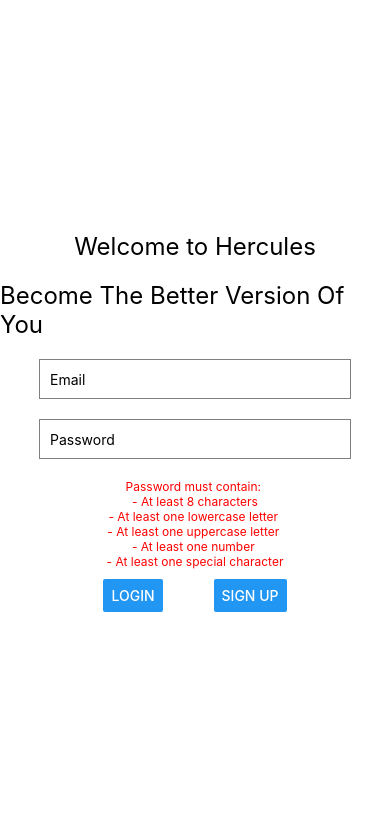
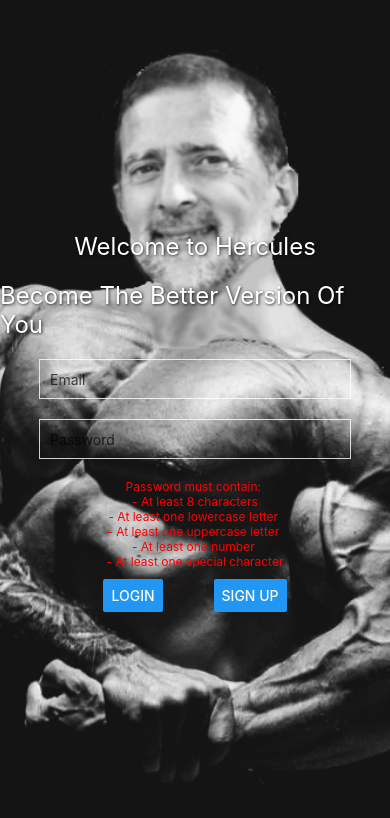
Before and after one commit to sc830/Hercules, a React Native app in the folder Hercules/: screen /Login in a window 390 px wide. Shown: the top 818 px of the page. Built offline with nearby package versions, Linux system fonts and the light colour scheme.

Commit message:
mostly done need fix for input fields

```diff
--- a/Hercules/Views/Login.js
+++ b/Hercules/Views/Login.js
@@ -1,5 +1,5 @@
 import React, { useState, useEffect } from 'react';
-import { View, Text, TextInput, Button, StyleSheet } from 'react-native';
+import { View, Text, TextInput, Button, StyleSheet, ImageBackground } from 'react-native';
 import { login, signUp } from '../firebaseFunctions';
 
 const Login = ({ navigation }) => {
@@ -55,21 +55,29 @@ const Login = ({ navigation }) => {
   }, [error]);
 
   return (
+    <ImageBackground
+      source={require('../backgrounds/buff.png')} // Set the path to your background image
+      style={styles.background} // Apply styles for the background
+    >
       <View style={styles.container}>
         <Text style={styles.text}>Welcome to Hercules</Text>
         <Text style={styles.text}>Become The Better Version Of You</Text>
         <TextInput
           style={styles.input}
           placeholder="Email"
+          placeholderTextColor="rgba(0, 0, 0, 0.7)" // Placeholder text color
           value={email}
           onChangeText={setEmail}
+          color="black" // Text color inside the TextInput
         />
         <TextInput
           style={styles.input}
           placeholder="Password"
+          placeholderTextColor="rgba(0, 0, 0, 0.7)" // Placeholder text color
           secureTextEntry
           value={password}
           onChangeText={setPassword}
+          color="black" // Text color inside the TextInput
         />
         <Text id="passerror" style={styles.passwordRequirementText}>
           {passwordRequirements}
@@ -79,27 +87,39 @@ const Login = ({ navigation }) => {
           <Button title="Sign Up" onPress={handleSignUp} />
         </View>
       </View>
+    </ImageBackground>
   );
 };
 
 const styles = StyleSheet.create({
+  background: {
+    flex: 1,
+    resizeMode: 'cover',
+    width: '100%',
+    height: '100%',
+  },
   container: {
     flex: 1,
     justifyContent: 'center',
     alignItems: 'center',
-    backgroundColor: '#ffffff',
+    backgroundColor: 'transparent',
   },
   text: {
     fontSize: 24,
     marginBottom: 20,
+    color: 'white', // Text color for better visibility against the background
+    textShadowColor: 'rgba(0, 0, 0, 0.75)', // Text shadow for better visibility
+    textShadowOffset: { width: 1, height: 1 },
+    textShadowRadius: 3,
   },
   input: {
     width: '80%',
     height: 40,
-    borderColor: 'gray',
+    borderColor: 'rgba(255, 255, 255, 0.8)',
     borderWidth: 1,
     marginBottom: 20,
     padding: 10,
+    color: 'black', // Text color inside the TextInput
   },
   buttonContainer: {
     flexDirection: 'row',
```
Also changed, not shown: Hercules/backgrounds/buff.png (added). Lines whose indentation alone changed are shown as unchanged.
